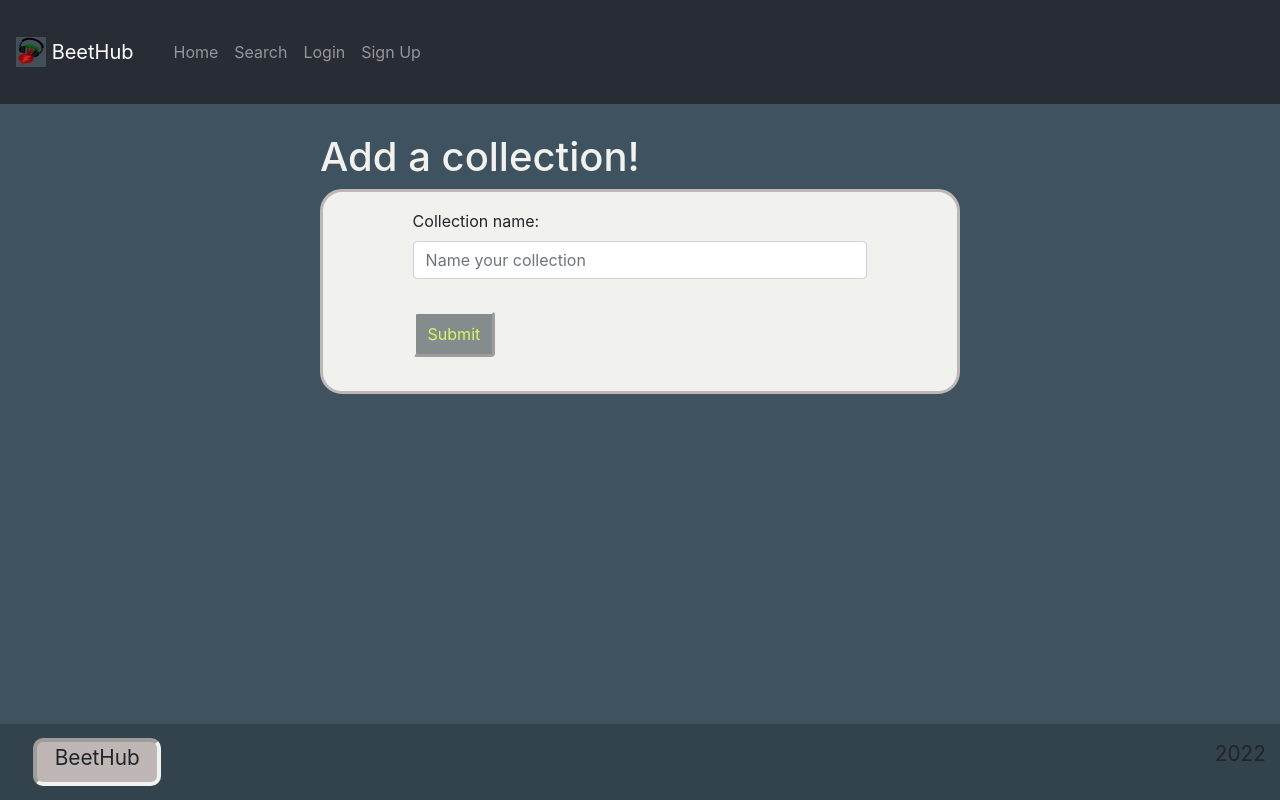
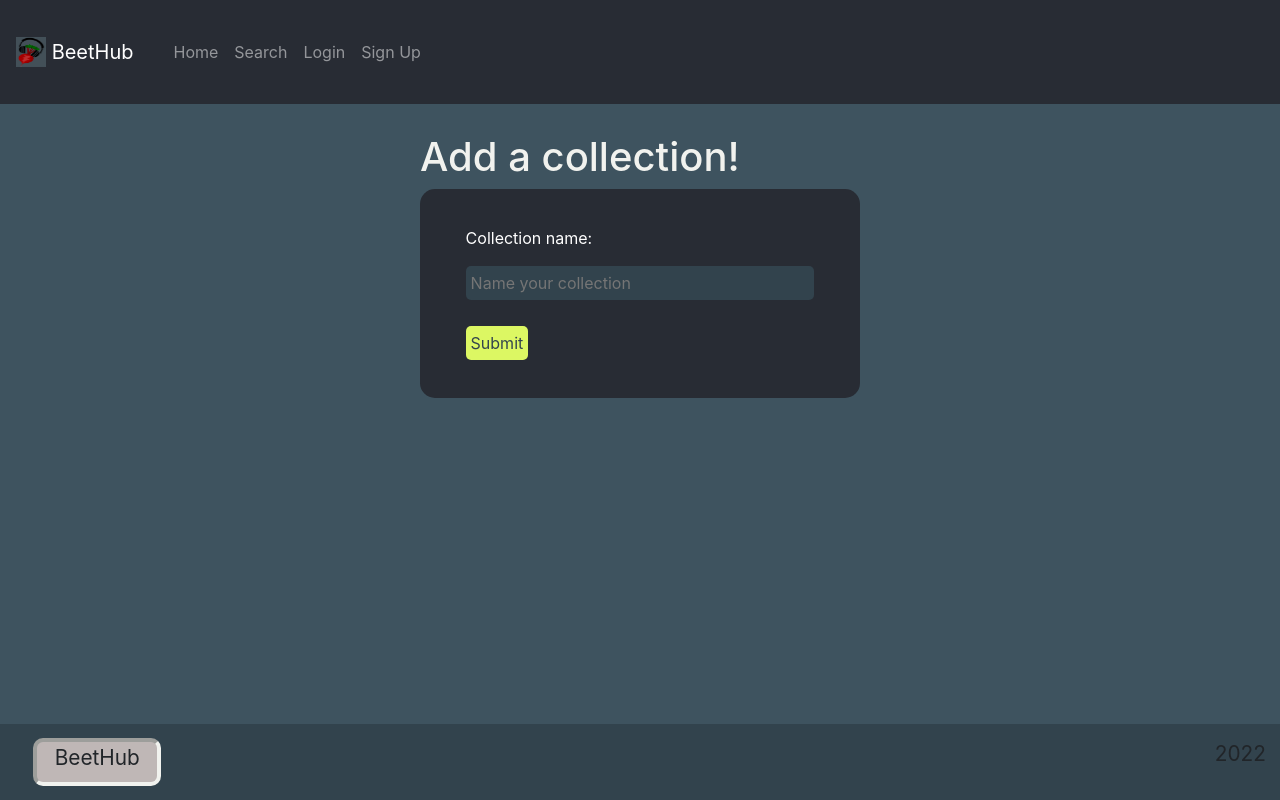
Before and after one commit to heatherviolet/beat-hub, a React (Create React App) app in the folder client/: page /addcollection in a window 1280 px wide. Built offline with nearby package versions, Linux system fonts and the light colour scheme.

Commit message:
styling tweaks and individual user profiles

```diff
--- a/client/src/App.js
+++ b/client/src/App.js
@@ -67,7 +67,7 @@ function App() {
                   }}
                 />
               )}
-              <Route exact path="/profile" component={Profile} />
+              <Route exact path="/profile/:username?" component={Profile} />
               <Route exact path="/addto/:albumId" component={AddTo} />
               <Route exact path="/addcollection" component={AddCollection} />
               <Route exact path="/collection/:id" component={Collection} />
--- a/client/src/pages/AddCollection.js
+++ b/client/src/pages/AddCollection.js
@@ -31,29 +31,44 @@ export default function AddCollection() {
     return (
         <div className="mx-auto">
             <h1>Add a collection!</h1>
-            <Form className="form" onSubmit={handleFormSubmit}>
-                <Form.Group className="searchForm mb-3">
-                    <Form.Label>Collection name:</Form.Label>
-                    <Form.Control
+            <form onSubmit={handleFormSubmit}
+                    style={{backgroundColor: '#282c34',
+                            padding: '20px',
+                            borderRadius: '15px'}}>
+                <div className="searchForm mx-0" style={{width: '400px'}}>
+                    <p style={{color: 'white'}}>Collection name:</p>
+                    <input
                         type="text"
                         placeholder="Name your collection"
                         onChange={(e) => setNameInput(e.target.value)}
+                        style={{color: 'white',
+                                width: '100%',
+                                backgroundColor: '#32434d',
+                                border: 'none',
+                                padding: '5px',
+                                borderRadius: '5px'
+                            }}
                     />
                     {success ? (
                         <p>Collection added!</p>
                     ) : (
                         <p></p>
                     )}
-                    <Button
-                        variant="secondary"
+                    <button
                         type="submit"
-                        className="button py-2 my-3"
                         disabled={success}
-                    >
+                        style={{
+                            color: '#32434d',
+                            border: 'none',
+                            padding: '5px',
+                            backgroundColor: '#DCF763',
+                            borderRadius: '5px',
+                            marginTop: '10px'
+                        }}>
                         Submit
-                    </Button>
-                </Form.Group>
-            </Form>
+                    </button>
+                </div>
+            </form>
         </div>
     );
 }
--- a/client/src/pages/Album.js
+++ b/client/src/pages/Album.js
@@ -149,7 +149,9 @@ export default function Album() {
                 {album?.reviews?.map((review, i) => {
                     return (
                         <div key={i} className="reviews">
-                            <h3>{review.author}</h3>
+                            <Link to={`/profile/${review.author}`}>
+                                <h3>{review.author}</h3>
+                            </Link>
                             <p>Rating: <i className={(review.rating > 2) ? 'good' : 'bad'}>{review.rating}/5</i></p>
                             <i><p className="revBody">{review.body}</p></i>
                         </div>
--- a/client/src/pages/Collection.js
+++ b/client/src/pages/Collection.js
@@ -22,7 +22,7 @@ export default function Collection() {
 
     return (
         <div className="mx-auto" style={{maxWidth: '1200px', paddingBottom: '120px'}}>
-            <h1>{collection?.name}</h1>
+            <i><h1>{collection?.name}</h1></i>
             <div className="d-flex flex-wrap justify-content-around">
                 {collection?.albumCollection.length ? (
                     collection?.albumCollection?.map((album, i) => {
--- a/client/src/pages/Profile.js
+++ b/client/src/pages/Profile.js
@@ -2,16 +2,12 @@ import React, { useState } from 'react'
 
 import Auth from '../utils/auth';
 
-import { Form, Button } from "react-bootstrap";
-
 // query user data via apollo client
 import { useQuery } from '@apollo/client';
 
-import { QUERY_ME } from '../utils/queries';
+import { QUERY_ME, QUERY_USER } from '../utils/queries';
 
-import { Redirect, Link } from 'react-router-dom';
-
-import { CREATE_COLLECTION } from '../utils/mutations';
+import { Redirect, Link, useParams } from 'react-router-dom';
 
 import { useMutation } from '@apollo/client';
 
@@ -20,16 +16,24 @@ import Collection from '../components/profile/collection';
 import Favorite from '../components/profile/favorite';
 
 export default function Profile() {
+  const { username: params } = useParams();
   const [fetched, setFetched] = useState(false);
-  const { loading, data, refetch } = useQuery(QUERY_ME);
   const [selectedNav, setSelectedNav] = useState("Collections");
 
+  const { loading, data, refetch } = useQuery(params ? QUERY_USER : QUERY_ME, {
+    variables: { username: params }
+  });
+
   // check if the data exists before accessing it
-  const user = data?.me
+  const user = data?.me || data?.user;
 
   // redirect to login if the user tries to view the profile and they're not logged in
   if (!Auth.loggedIn()) {
     return <Redirect to='/login'/>
+  }
+
+  if (Auth.loggedIn() && Auth.getProfile().data.username === params) {
+    return <Redirect to="/profile" />;
   }
 
   const select = (value) => {
@@ -53,7 +57,8 @@ export default function Profile() {
         <div className="mx-auto" style={{maxWidth: '1200px', paddingBottom: '120px'}}>
           <div className="d-flex justify-content-center">
             <div>
-            <h1>Welcome, {user.username}</h1>
+            {!params && <h1>Welcome, {user.username}</h1>}
+            {params && <h1>{user.username}'s Profile</h1>}
               <span className="profile-nav" style={{
                             display: 'flex',
                             flexWrap: 'wrap',
@@ -81,11 +86,13 @@ export default function Profile() {
             {selectedNav === 'Collections' ? (
               <>
                 <h1 align="center">Collections</h1>
-                <Link to="/addcollection">
-                  <div align="center" className="d-block mx-auto">
-                    <p className="btn selectedProfileNav">Add Collection</p>
-                  </div>
-                </Link>
+                {!params &&
+                  <Link to="/addcollection">
+                    <div align="center" className="d-block mx-auto">
+                      <p className="btn selectedProfileNav">Add Collection</p>
+                    </div>
+                  </Link>
+                }
                 <div className="d-flex flex-wrap justify-content-around">
                   {user.collections.map((collection, i) => {
                     return <Collection key={i} collection={collection}/>
--- a/client/src/utils/queries.js
+++ b/client/src/utils/queries.js
@@ -3,6 +3,34 @@ import { gql } from '@apollo/client';
 export const QUERY_ME = gql`
     query {
         me {
+            _id
+            username
+            email
+            collections {
+                _id
+                name
+                albumCollection {
+                    cover
+                }
+            }
+            reviews {
+                _id
+                albumId
+                body
+                rating
+            }
+            favorites {
+                _id
+                albumId
+                cover
+            }
+        }
+    }
+`;
+
+export const QUERY_USER = gql`
+    query user($username: String!) {
+        user(username: $username) {
             _id
             username
             email
```
Also changed, not shown: 1 other file (tests, documents, lock files or other folders).
